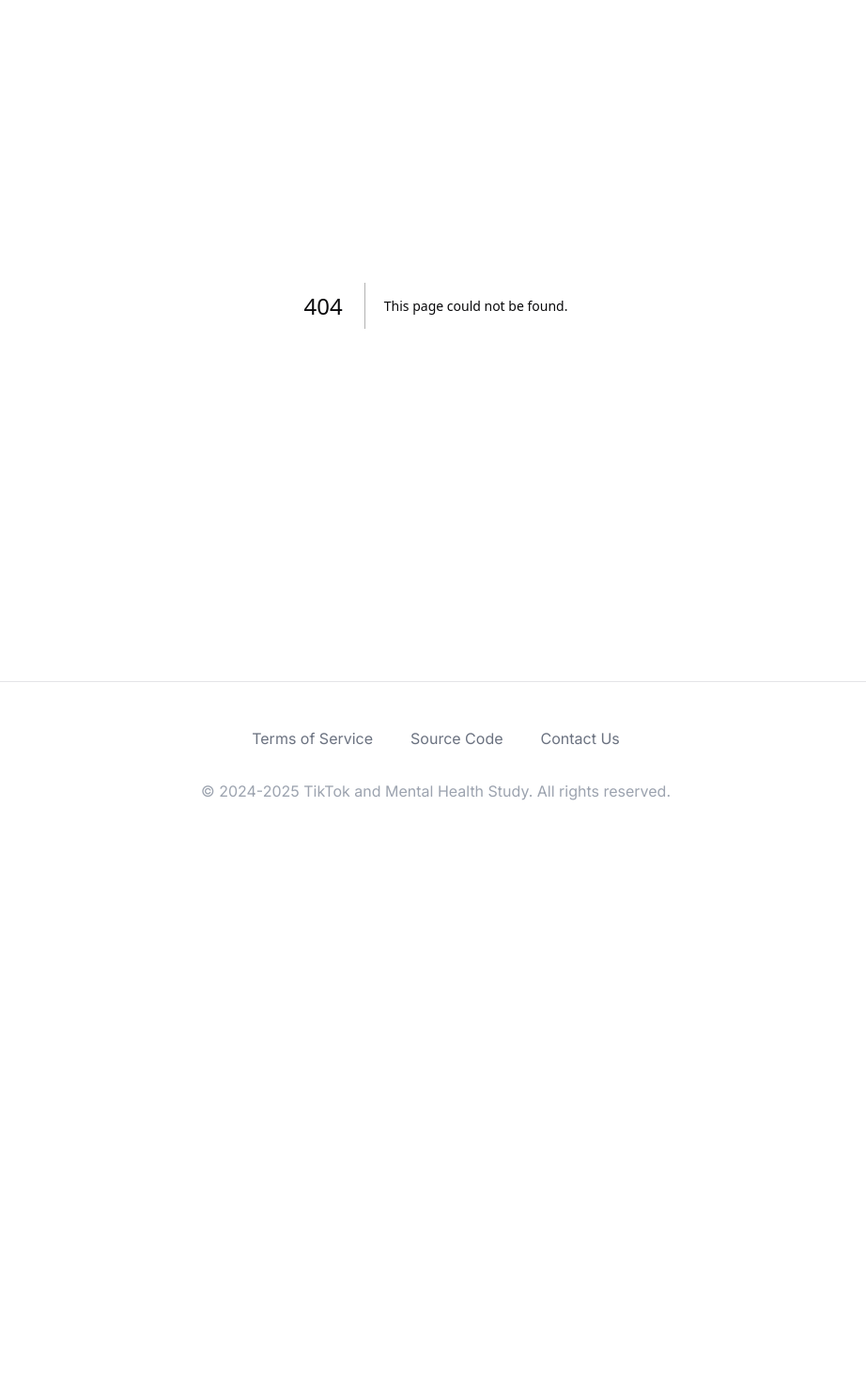
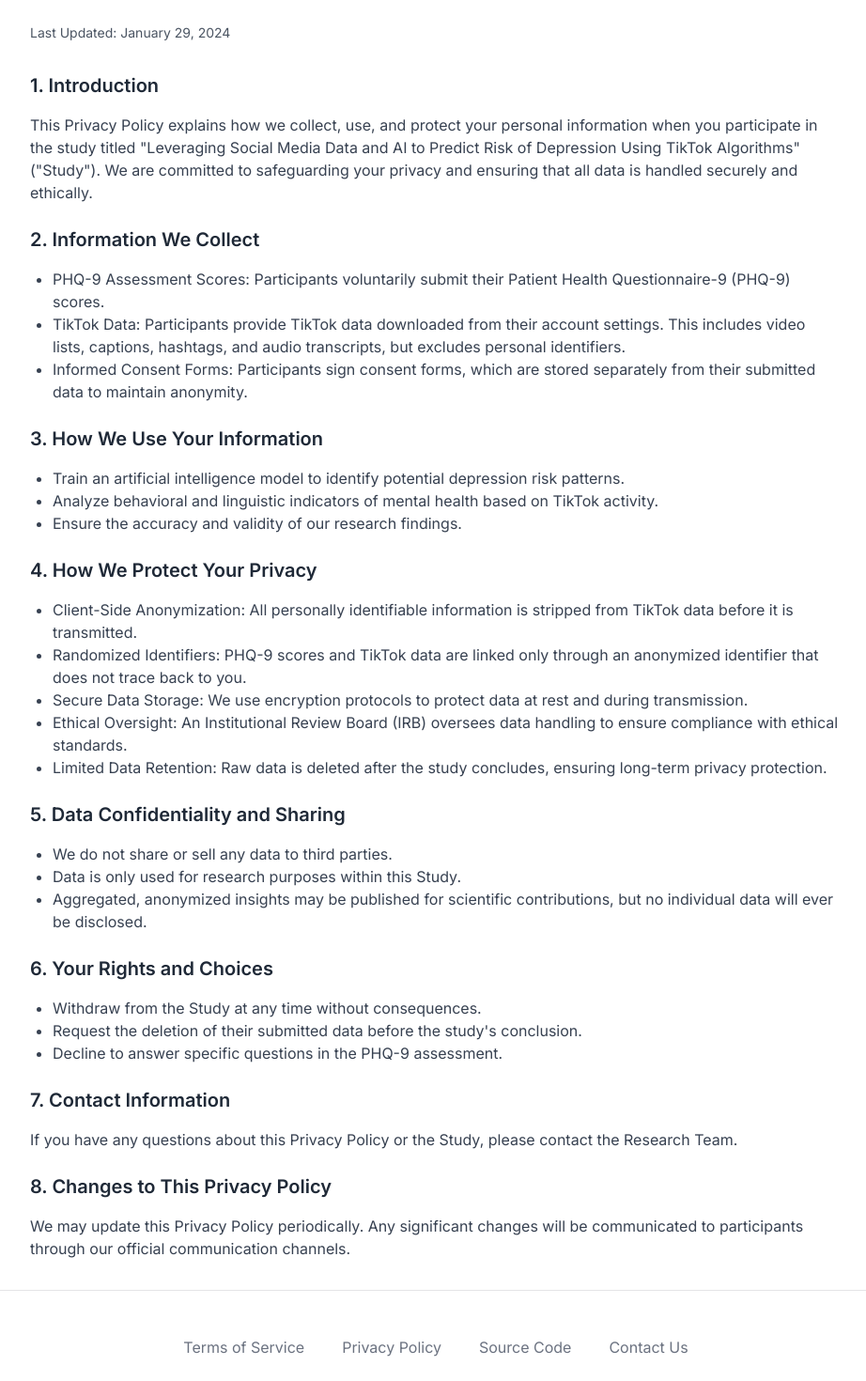
Before and after one commit to danielkorkin/tiktok-depression-survey, a Next.js app: page /privacy in a window 1280 px wide. Before the commit this address had no page. Shown: the part 140-1610 px from the top of the page at 94% size, without its empty margins (176-1098 px from the left). Before the commit the page ends 1042 px from the top, so only its background shows below. Built offline with nearby package versions, Linux system fonts and the light colour scheme.

Commit message:
privacy policy

```diff
--- /dev/null
+++ b/src/app/privacy/page.tsx
@@ -0,0 +1,166 @@
+export default function PrivacyPolicy() {
+	return (
+		<div className="max-w-4xl mx-auto py-8 px-4">
+			<h1 className="text-3xl font-bold mb-8 text-gray-900 dark:text-gray-100">
+				Privacy Policy
+			</h1>
+			<p className="text-sm text-gray-600 dark:text-gray-400 mb-8">
+				Last Updated: January 29, 2024
+			</p>
+
+			<div className="space-y-6 text-gray-700 dark:text-gray-300">
+				<section>
+					<h2 className="text-xl font-semibold mt-6 mb-4 text-gray-800 dark:text-gray-200">
+						1. Introduction
+					</h2>
+					<p>
+						This Privacy Policy explains how we collect, use, and
+						protect your personal information when you participate
+						in the study titled &quot;Leveraging Social Media Data
+						and AI to Predict Risk of Depression Using TikTok
+						Algorithms&quot; (&quot;Study&quot;). We are committed
+						to safeguarding your privacy and ensuring that all data
+						is handled securely and ethically.
+					</p>
+				</section>
+
+				<section>
+					<h2 className="text-xl font-semibold mt-6 mb-4 text-gray-800 dark:text-gray-200">
+						2. Information We Collect
+					</h2>
+					<ul className="list-disc pl-6">
+						<li>
+							PHQ-9 Assessment Scores: Participants voluntarily
+							submit their Patient Health Questionnaire-9 (PHQ-9)
+							scores.
+						</li>
+						<li>
+							TikTok Data: Participants provide TikTok data
+							downloaded from their account settings. This
+							includes video lists, captions, hashtags, and audio
+							transcripts, but excludes personal identifiers.
+						</li>
+						<li>
+							Informed Consent Forms: Participants sign consent
+							forms, which are stored separately from their
+							submitted data to maintain anonymity.
+						</li>
+					</ul>
+				</section>
+
+				<section>
+					<h2 className="text-xl font-semibold mt-6 mb-4 text-gray-800 dark:text-gray-200">
+						3. How We Use Your Information
+					</h2>
+					<ul className="list-disc pl-6">
+						<li>
+							Train an artificial intelligence model to identify
+							potential depression risk patterns.
+						</li>
+						<li>
+							Analyze behavioral and linguistic indicators of
+							mental health based on TikTok activity.
+						</li>
+						<li>
+							Ensure the accuracy and validity of our research
+							findings.
+						</li>
+					</ul>
+				</section>
+
+				<section>
+					<h2 className="text-xl font-semibold mt-6 mb-4 text-gray-800 dark:text-gray-200">
+						4. How We Protect Your Privacy
+					</h2>
+					<ul className="list-disc pl-6">
+						<li>
+							Client-Side Anonymization: All personally
+							identifiable information is stripped from TikTok
+							data before it is transmitted.
+						</li>
+						<li>
+							Randomized Identifiers: PHQ-9 scores and TikTok data
+							are linked only through an anonymized identifier
+							that does not trace back to you.
+						</li>
+						<li>
+							Secure Data Storage: We use encryption protocols to
+							protect data at rest and during transmission.
+						</li>
+						<li>
+							Ethical Oversight: An Institutional Review Board
+							(IRB) oversees data handling to ensure compliance
+							with ethical standards.
+						</li>
+						<li>
+							Limited Data Retention: Raw data is deleted after
+							the study concludes, ensuring long-term privacy
+							protection.
+						</li>
+					</ul>
+				</section>
+
+				<section>
+					<h2 className="text-xl font-semibold mt-6 mb-4 text-gray-800 dark:text-gray-200">
+						5. Data Confidentiality and Sharing
+					</h2>
+					<ul className="list-disc pl-6">
+						<li>
+							We do not share or sell any data to third parties.
+						</li>
+						<li>
+							Data is only used for research purposes within this
+							Study.
+						</li>
+						<li>
+							Aggregated, anonymized insights may be published for
+							scientific contributions, but no individual data
+							will ever be disclosed.
+						</li>
+					</ul>
+				</section>
+
+				<section>
+					<h2 className="text-xl font-semibold mt-6 mb-4 text-gray-800 dark:text-gray-200">
+						6. Your Rights and Choices
+					</h2>
+					<ul className="list-disc pl-6">
+						<li>
+							Withdraw from the Study at any time without
+							consequences.
+						</li>
+						<li>
+							Request the deletion of their submitted data before
+							the study&apos;s conclusion.
+						</li>
+						<li>
+							Decline to answer specific questions in the PHQ-9
+							assessment.
+						</li>
+					</ul>
+				</section>
+
+				<section>
+					<h2 className="text-xl font-semibold mt-6 mb-4 text-gray-800 dark:text-gray-200">
+						7. Contact Information
+					</h2>
+					<p>
+						If you have any questions about this Privacy Policy or
+						the Study, please contact the Research Team.
+					</p>
+				</section>
+
+				<section>
+					<h2 className="text-xl font-semibold mt-6 mb-4 text-gray-800 dark:text-gray-200">
+						8. Changes to This Privacy Policy
+					</h2>
+					<p>
+						We may update this Privacy Policy periodically. Any
+						significant changes will be communicated to participants
+						through our official communication channels.
+					</p>
+				</section>
+			</div>
+		</div>
+	);
+}
--- a/src/components/Footer.tsx
+++ b/src/components/Footer.tsx
@@ -14,6 +14,14 @@ export default function Footer() {
 							className="text-base text-gray-500 hover:text-gray-900 dark:hover:text-gray-100"
 						>
 							Terms of Service
+						</Link>
+					</div>
+					<div className="px-5 py-2">
+						<Link
+							href="/privacy"
+							className="text-base text-gray-500 hover:text-gray-900 dark:hover:text-gray-100"
+						>
+							Privacy Policy
 						</Link>
 					</div>
 					<div className="px-5 py-2">
--- a/src/components/Navbar.tsx
+++ b/src/components/Navbar.tsx
@@ -21,14 +21,6 @@ export default function Navbar() {
 						</Link>
 						<div className="hidden sm:ml-6 sm:flex sm:space-x-8">
 							<Link
-								href="/guides"
-								className="inline-flex items-center px-1 pt-1 text-sm font-medium"
-							>
-								Guides
-							</Link>
-						</div>
-						<div className="hidden sm:ml-6 sm:flex sm:space-x-8">
-							<Link
 								href="/participate"
 								className="inline-flex items-center px-1 pt-1 text-sm font-medium"
 							>
@@ -41,6 +33,14 @@ export default function Navbar() {
 								className="inline-flex items-center px-1 pt-1 text-sm font-medium"
 							>
 								Login
+							</Link>
+						</div>
+						<div className="hidden sm:ml-6 sm:flex sm:space-x-8">
+							<Link
+								href="/guides"
+								className="inline-flex items-center px-1 pt-1 text-sm font-medium"
+							>
+								Guides
 							</Link>
 						</div>
 					</div>
```
